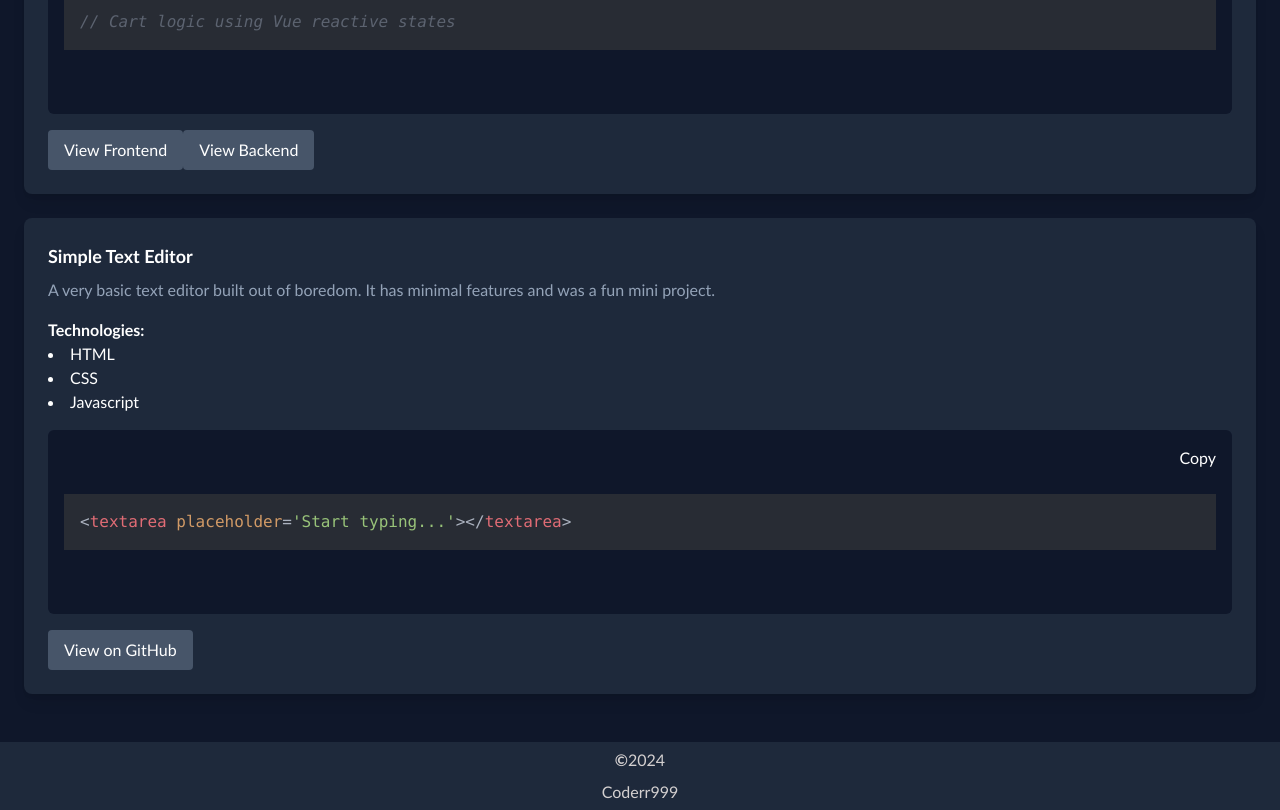
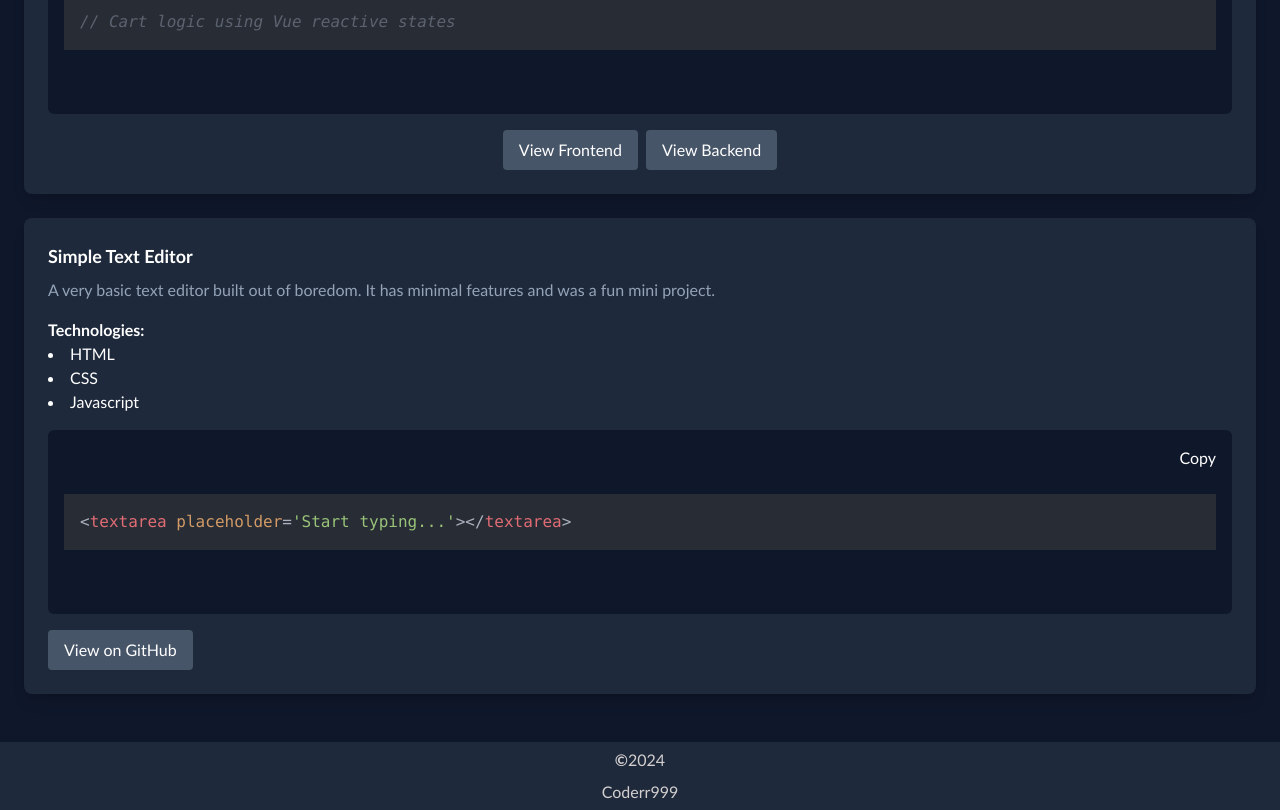
Before and after one commit to Codegrammer999/Personal-Portfolio-Webpage, a Vue app: page /project in a window 1280 px wide. Shown: the part 940-1750 px from the top of the page. Built offline with nearby package versions, Linux system fonts and the light colour scheme.

Commit message:
Update ProjectCard.vue

```diff
--- a/src/components/ProjectCard.vue
+++ b/src/components/ProjectCard.vue
@@ -37,7 +37,7 @@ defineProps({
                 View on GitHub
             </a>
 
-            <div v-else>
+            <div v-else class="flex justify-center space-x-2">
                 <a
                     v-if="project.githubLink.frontend"
                     class="inline-block bg-slate-600 text-white px-4 py-2 rounded hover:bg-slate-900 duration-500 focus:ring-2 ring-blue-500 hover:shadow-xl"
```
